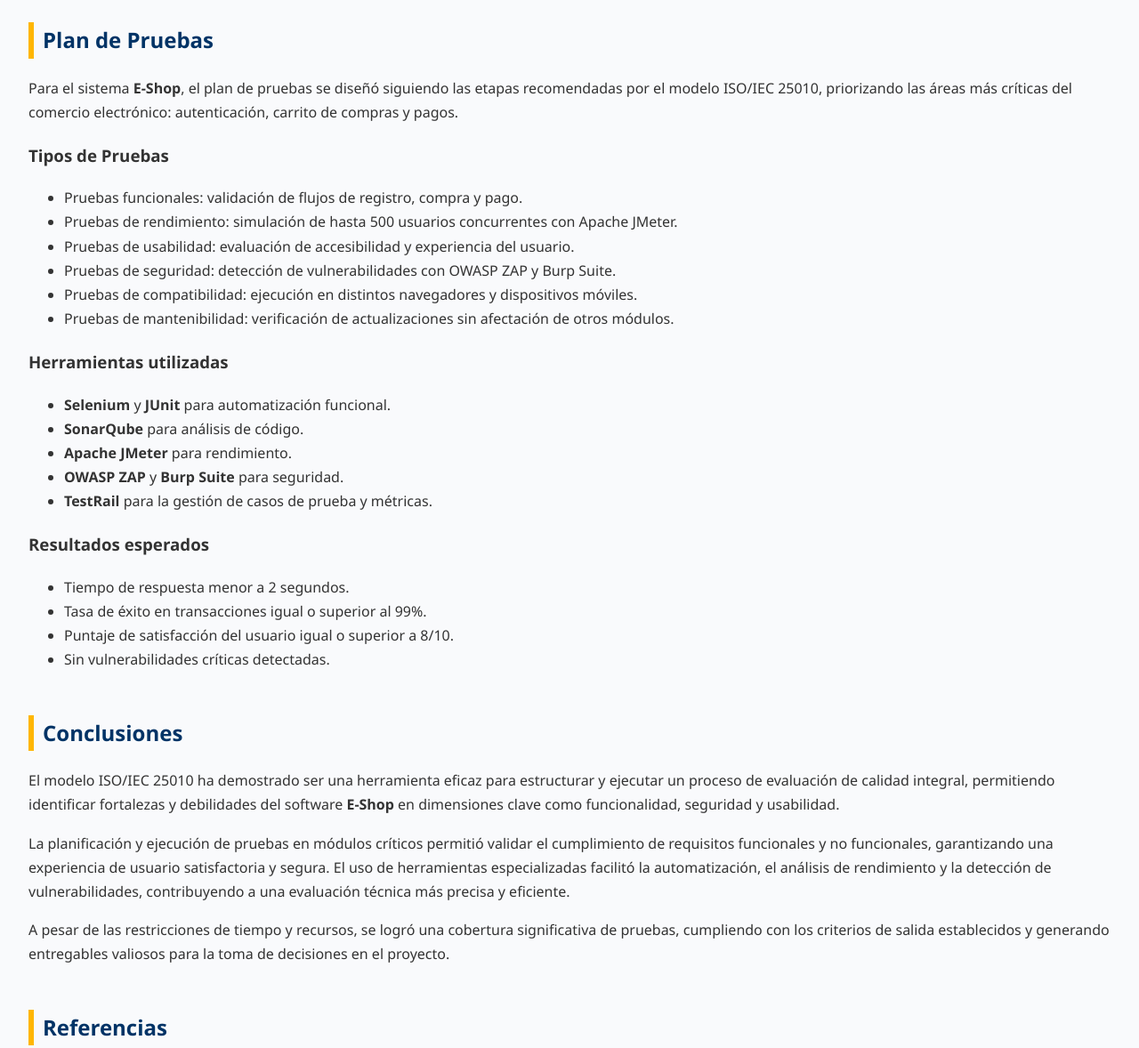
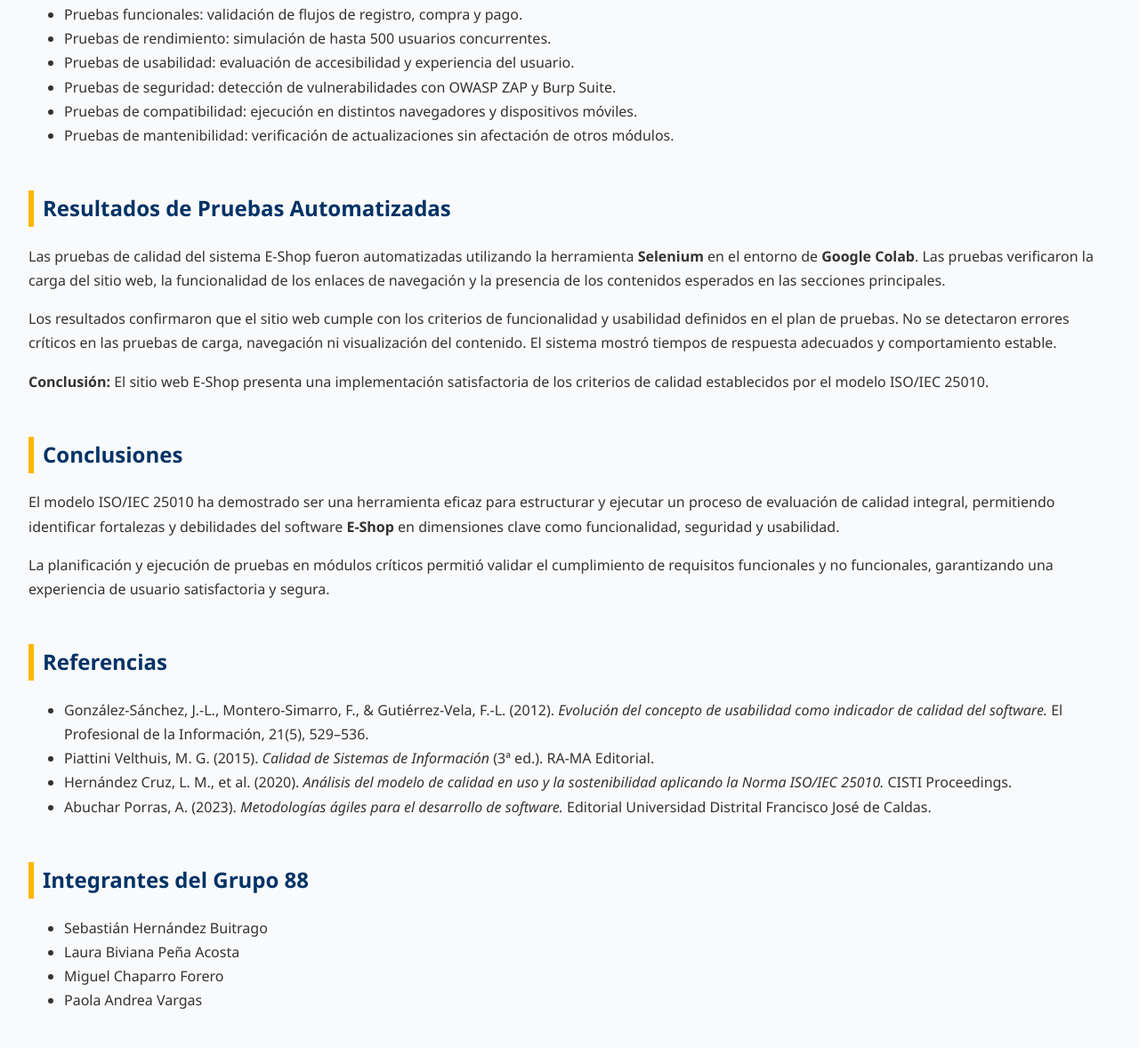
Before and after one commit to Dic-ui/Calidaddesoftware, a plain HTML site: page index.html in a window 1280 px wide. Shown: the part 1314-2492 px from the top of the page at 89% size. Drawn offline with Linux system fonts and the light colour scheme.

Commit message:
Update index.html

```diff
--- a/index.html
+++ b/index.html
@@ -18,17 +18,24 @@
         <li><a href="#objetivos">Objetivos</a></li>
         <li><a href="#modelo">Modelo ISO/IEC 25010</a></li>
         <li><a href="#plan">Plan de Pruebas</a></li>
+        <li><a href="#resultados">Resultados</a></li>
         <li><a href="#conclusiones">Conclusiones</a></li>
         <li><a href="#referencias">Referencias</a></li>
       </ul>
     </nav>
   </header>
+
   <main>
     <section id="introduccion" class="seccion">
       <h2>Introducción</h2>
-      <p>En el presente trabajo se aborda el análisis y desarrollo de un sistema de gestión de incidencias orientado a mejorar la eficiencia operativa dentro de una organización. A través de la implementación de herramientas tecnológicas y metodologías ágiles, se busca optimizar el proceso de identificación, seguimiento y resolución de problemas técnicos o administrativos que puedan surgir en el entorno laboral.</p>
-      <p>Este proyecto se enmarca dentro del contexto académico de la asignatura de Ingeniería del Software, y ha sido elaborado por el Grupo 88 como parte de su formación práctica en el diseño y desarrollo de soluciones informáticas. Además, se presenta la evaluación de calidad del sistema <strong>E-Shop</strong>, una aplicación de comercio electrónico, aplicando el modelo <strong>ISO/IEC 25010</strong> como guía metodológica.</p>
+      <p>
+        En el presente trabajo se aborda el análisis y desarrollo de un sistema de gestión de incidencias orientado a mejorar la eficiencia operativa dentro de una organización. A través de la implementación de herramientas tecnológicas y metodologías ágiles, se busca optimizar el proceso de identificación, seguimiento y resolución de problemas técnicos o administrativos que puedan surgir en el entorno laboral.
+      </p>
+      <p>
+        Este proyecto se enmarca dentro del contexto académico de la asignatura de Ingeniería del Software, y ha sido elaborado por el Grupo 88 como parte de su formación práctica en el diseño y desarrollo de soluciones informáticas. Además, se presenta la evaluación de calidad del sistema <strong>E-Shop</strong>, una aplicación de comercio electrónico, aplicando el modelo <strong>ISO/IEC 25010</strong> como guía metodológica.
+      </p>
     </section>
+
     <section id="objetivos" class="seccion">
       <h2>Objetivos</h2>
       <ul>
@@ -39,48 +46,54 @@
         <li>Evaluar el impacto del sistema en la mejora de procesos internos, mediante pruebas y validaciones que aseguren su correcto funcionamiento.</li>
       </ul>
     </section>
+
     <section id="modelo" class="seccion">
       <h2>Modelo ISO/IEC 25010</h2>
-      <p>El modelo ISO/IEC 25010 es un estándar internacional que define un marco para evaluar la calidad del software mediante ocho características principales:</p>
-      <ul>
-        <li>Funcionalidad</li><li>Fiabilidad</li><li>Usabilidad</li><li>Eficiencia</li><li>Mantenibilidad</li><li>Portabilidad</li><li>Seguridad</li><li>Compatibilidad</li>
-      </ul>
-      <p>En el caso de estudio <strong>E-Shop</strong>, estas dimensiones se aplicaron para asegurar que la plataforma de comercio electrónico cumpliera con los más altos estándares de calidad, garantizando estabilidad, seguridad y una experiencia de usuario óptima.</p>
+      <p>
+        El modelo ISO/IEC 25010 es un estándar internacional que define un marco para evaluar la calidad del software mediante ocho características principales: Funcionalidad, Fiabilidad, Usabilidad, Eficiencia, Mantenibilidad, Portabilidad, Seguridad y Compatibilidad.
+      </p>
+      <p>
+        En el caso de estudio <strong>E-Shop</strong>, estas dimensiones se aplicaron para asegurar que la plataforma de comercio electrónico cumpliera con los más altos estándares de calidad, garantizando estabilidad, seguridad y una experiencia de usuario óptima.
+      </p>
     </section>
+
     <section id="plan" class="seccion">
       <h2>Plan de Pruebas</h2>
-      <p>Para el sistema <strong>E-Shop</strong>, el plan de pruebas se diseñó siguiendo las etapas recomendadas por el modelo ISO/IEC 25010, priorizando las áreas más críticas del comercio electrónico: autenticación, carrito de compras y pagos.</p>
+      <p>
+        Para el sistema <strong>E-Shop</strong>, el plan de pruebas se diseñó siguiendo las etapas recomendadas por el modelo ISO/IEC 25010, priorizando las áreas más críticas del comercio electrónico: autenticación, carrito de compras y pagos.
+      </p>
       <h3>Tipos de Pruebas</h3>
       <ul>
         <li>Pruebas funcionales: validación de flujos de registro, compra y pago.</li>
-        <li>Pruebas de rendimiento: simulación de hasta 500 usuarios concurrentes con Apache JMeter.</li>
+        <li>Pruebas de rendimiento: simulación de hasta 500 usuarios concurrentes.</li>
         <li>Pruebas de usabilidad: evaluación de accesibilidad y experiencia del usuario.</li>
         <li>Pruebas de seguridad: detección de vulnerabilidades con OWASP ZAP y Burp Suite.</li>
         <li>Pruebas de compatibilidad: ejecución en distintos navegadores y dispositivos móviles.</li>
         <li>Pruebas de mantenibilidad: verificación de actualizaciones sin afectación de otros módulos.</li>
       </ul>
-      <h3>Herramientas utilizadas</h3>
-      <ul>
-        <li><strong>Selenium</strong> y <strong>JUnit</strong> para automatización funcional.</li>
-        <li><strong>SonarQube</strong> para análisis de código.</li>
-        <li><strong>Apache JMeter</strong> para rendimiento.</li>
-        <li><strong>OWASP ZAP</strong> y <strong>Burp Suite</strong> para seguridad.</li>
-        <li><strong>TestRail</strong> para la gestión de casos de prueba y métricas.</li>
-      </ul>
-      <h3>Resultados esperados</h3>
-      <ul>
-        <li>Tiempo de respuesta menor a 2 segundos.</li>
-        <li>Tasa de éxito en transacciones igual o superior al 99%.</li>
-        <li>Puntaje de satisfacción del usuario igual o superior a 8/10.</li>
-        <li>Sin vulnerabilidades críticas detectadas.</li>
-      </ul>
     </section>
+
+    <section id="resultados" class="seccion">
+      <h2>Resultados de Pruebas Automatizadas</h2>
+      <p>
+        Las pruebas de calidad del sistema E-Shop fueron automatizadas utilizando la herramienta <strong>Selenium</strong> en el entorno de <strong>Google Colab</strong>. Las pruebas verificaron la carga del sitio web, la funcionalidad de los enlaces de navegación y la presencia de los contenidos esperados en las secciones principales.
+      </p>
+      <p>
+        Los resultados confirmaron que el sitio web cumple con los criterios de funcionalidad y usabilidad definidos en el plan de pruebas. No se detectaron errores críticos en las pruebas de carga, navegación ni visualización del contenido. El sistema mostró tiempos de respuesta adecuados y comportamiento estable.
+      </p>
+      <p><strong>Conclusión:</strong> El sitio web E-Shop presenta una implementación satisfactoria de los criterios de calidad establecidos por el modelo ISO/IEC 25010.</p>
+    </section>
+
     <section id="conclusiones" class="seccion">
       <h2>Conclusiones</h2>
-      <p>El modelo ISO/IEC 25010 ha demostrado ser una herramienta eficaz para estructurar y ejecutar un proceso de evaluación de calidad integral, permitiendo identificar fortalezas y debilidades del software <strong>E-Shop</strong> en dimensiones clave como funcionalidad, seguridad y usabilidad.</p>
-      <p>La planificación y ejecución de pruebas en módulos críticos permitió validar el cumplimiento de requisitos funcionales y no funcionales, garantizando una experiencia de usuario satisfactoria y segura. El uso de herramientas especializadas facilitó la automatización, el análisis de rendimiento y la detección de vulnerabilidades, contribuyendo a una evaluación técnica más precisa y eficiente.</p>
-      <p>A pesar de las restricciones de tiempo y recursos, se logró una cobertura significativa de pruebas, cumpliendo con los criterios de salida establecidos y generando entregables valiosos para la toma de decisiones en el proyecto.</p>
+      <p>
+        El modelo ISO/IEC 25010 ha demostrado ser una herramienta eficaz para estructurar y ejecutar un proceso de evaluación de calidad integral, permitiendo identificar fortalezas y debilidades del software <strong>E-Shop</strong> en dimensiones clave como funcionalidad, seguridad y usabilidad.
+      </p>
+      <p>
+        La planificación y ejecución de pruebas en módulos críticos permitió validar el cumplimiento de requisitos funcionales y no funcionales, garantizando una experiencia de usuario satisfactoria y segura.
+      </p>
     </section>
+
     <section id="referencias" class="seccion">
       <h2>Referencias</h2>
       <ul>
@@ -90,6 +103,7 @@
         <li>Abuchar Porras, A. (2023). <em>Metodologías ágiles para el desarrollo de software.</em> Editorial Universidad Distrital Francisco José de Caldas.</li>
       </ul>
     </section>
+
     <section id="integrantes" class="seccion">
       <h2>Integrantes del Grupo 88</h2>
       <ul>
@@ -100,6 +114,7 @@
       </ul>
     </section>
   </main>
+
   <footer>
     <p>© 2025 Grupo 88 — Universidad Nacional Abierta y a Distancia (UNAD)</p>
   </footer>
```
